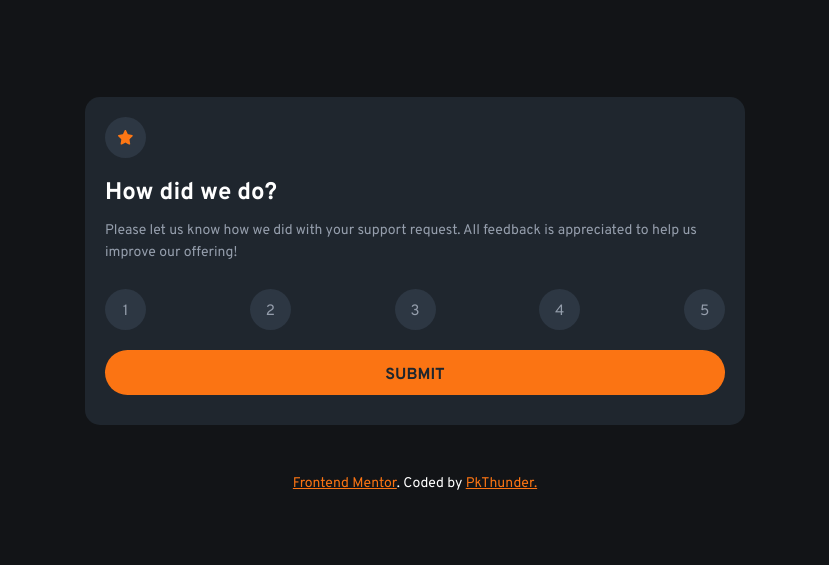
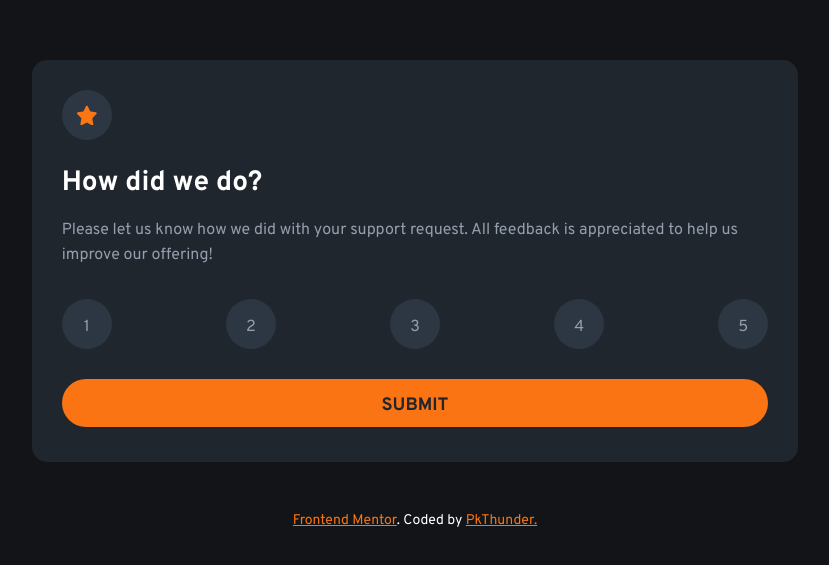
Before and after one commit to pkthunder87/rating-comp, a React (Vite) app: page /rating in a window 1280 px wide. Shown: the part 139-704 px from the top of the page, without its empty margins (225-1054 px from the left). Built offline with nearby package versions, Linux system fonts and the light colour scheme.

Commit message:
Feat: Add 500px responsive design for Rating page

```diff
--- a/src/sass/_components.scss
+++ b/src/sass/_components.scss
@@ -39,6 +39,11 @@
   font-size: 2rem;
   row-gap: 2rem;
   padding: 2rem;
+
+  @media (min-width: 500px) {
+    padding: 3rem;
+    row-gap: 2.5rem;
+  }
 }
 
 .rating {
@@ -52,17 +57,31 @@
     transform: translateY(-15%);
     height: 15px;
     width: 15px;
+
+    @media (min-width: 500px) {
+      transform: translateY(-18%);
+      height: 20px;
+      width: 20px;
+    }
   }
 
   &__title {
     color: hsl(var(--color-white));
     font-size: 2.4rem;
+
+    @media (min-width: 500px) {
+      font-size: 2.8rem;
+    }
   }
 
   &__text {
     margin-block-start: -0.8rem;
     font-size: 1.4rem;
     line-height: 1.55em;
+
+    @media (min-width: 500px) {
+      font-size: 1.6rem;
+    }
   }
 
   &__score {
@@ -71,6 +90,11 @@
     margin-block-start: 0.6rem;
 
     justify-content: space-between;
+
+    @media (min-width: 500px) {
+      font-size: 1.6rem;
+      margin-block-end: 0.5rem;
+    }
 
     .icon-circle {
       &:hover {
@@ -95,6 +119,12 @@
     height: 4.1rem;
     width: 4.1rem;
     background-color: hsl(var(--color-bubble));
+
+    @media (min-width: 500px) {
+      height: 5rem;
+      width: 5rem;
+      padding-block-start: 0.7rem;
+    }
   }
 
   &__cta {
@@ -112,6 +142,11 @@
     margin-left: 0 auto;
     margin-block-end: 1rem;
     align-self: center;
+
+    @media (min-width: 500px) {
+      font-size: 1.8rem;
+      margin-block-end: 0.5rem;
+    }
 
     &:hover {
       background-color: hsl(var(--color-white));
```
